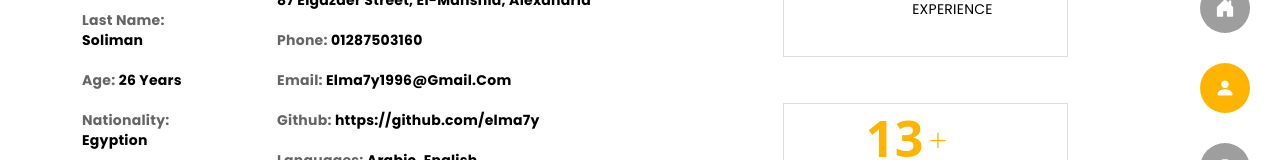
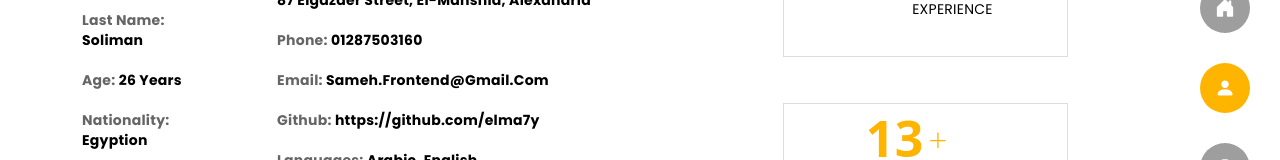
Before and after one commit to elma7y/my-ng-portfolio, an Angular app: page /about in a window 1280 px wide. Shown: the part 272-432 px from the top of the page. Built offline with nearby package versions, Linux system fonts and the light colour scheme; what ngx-cursor would draw is missing.

Commit message:
update - email

```diff
--- a/src/app/components/about/about.component.html
+++ b/src/app/components/about/about.component.html
@@ -77,7 +77,7 @@
                 <span class="titles text-capitalize">email: </span>
                 <span
                   class="value text-capitalize d-block d-sm-inline-block d-lg-block d-xl-inline-block"
-                  >elma7y1996@gmail.com</span
+                  >sameh.frontend@gmail.com</span
                 >
               </li>
               <li>
--- a/src/app/components/contact-us/contact-us.component.html
+++ b/src/app/components/contact-us/contact-us.component.html
@@ -24,7 +24,7 @@
         <p class="custom-span-contact position-relative">
           <i class="bi bi-envelope-open-fill"></i>
           <span class="text-uppercase d-block">mail me</span>
-          elma7y1996@gmail.com
+          sameh.frontend@gmail.com
         </p>
         <p class="custom-span-contact position-relative">
           <i class="bi bi-telephone-fill"></i>
```
